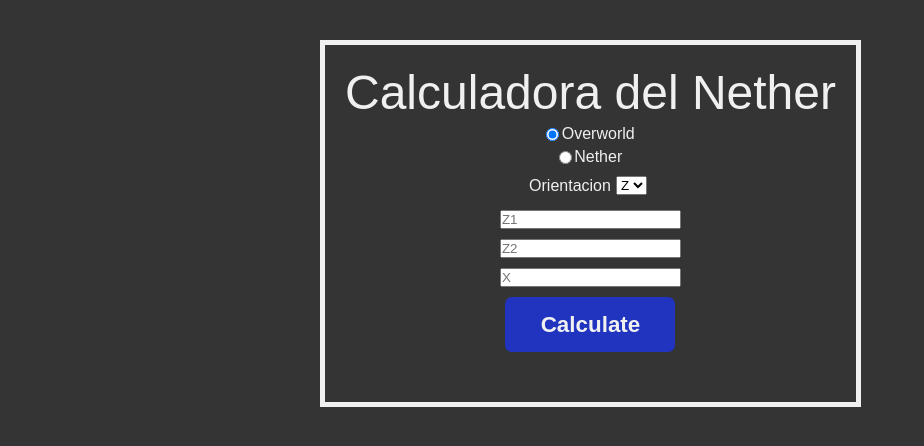
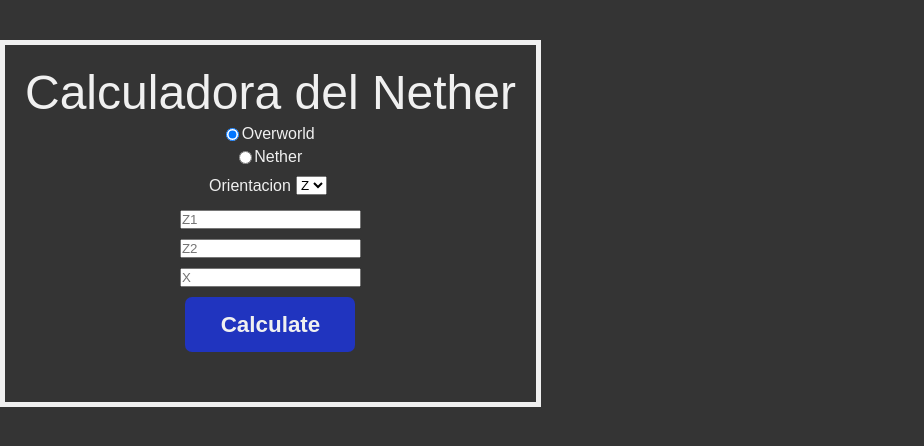
Before and after one commit to BlueTechnoCat/bluetechnocat.github.io, a plain HTML site: page index.html in a window 1280 px wide. Shown: the whole page, without its empty margins (0-924 px from the left). Drawn offline with Linux system fonts and the light colour scheme.

Commit message:
Update calc.css

```diff
--- a/calc.css
+++ b/calc.css
@@ -8,7 +8,6 @@ body {
 	padding: 20px;
 	position: absolute;
 	top: 5%;
-	left: 25%;
 	background: #343434;
 	border: 5px solid #f0f0f0;
 }
```
